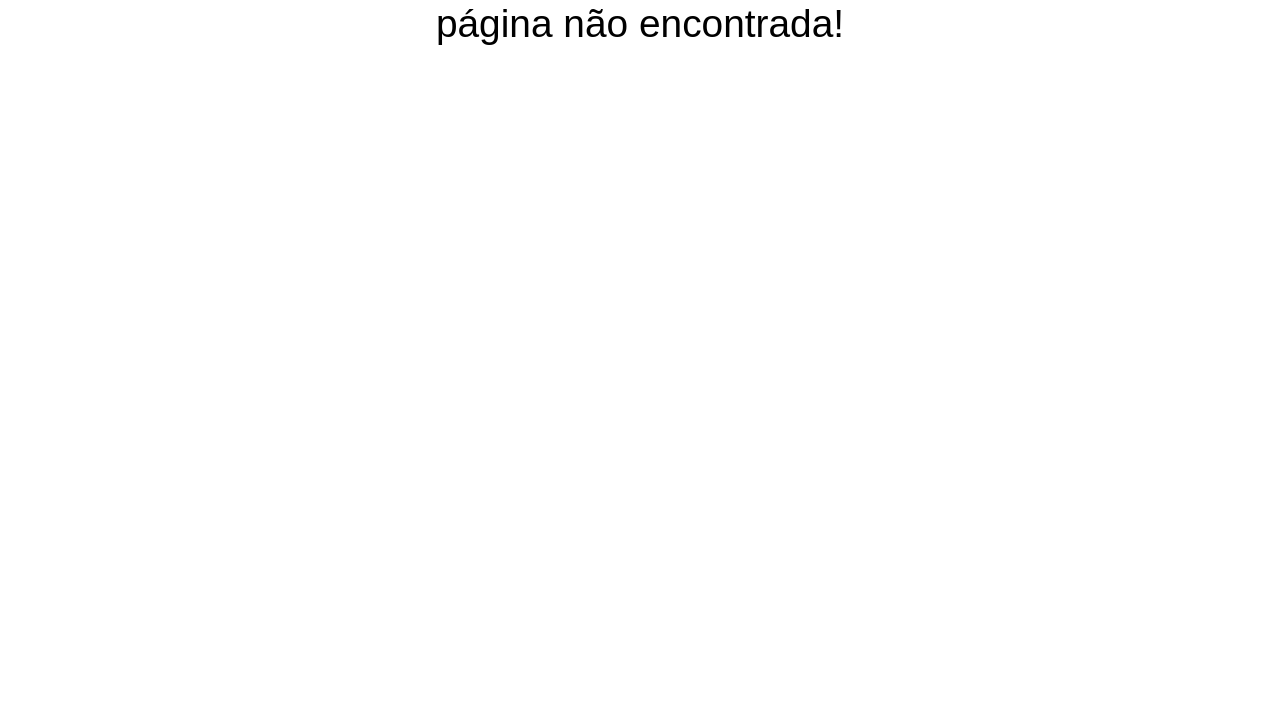
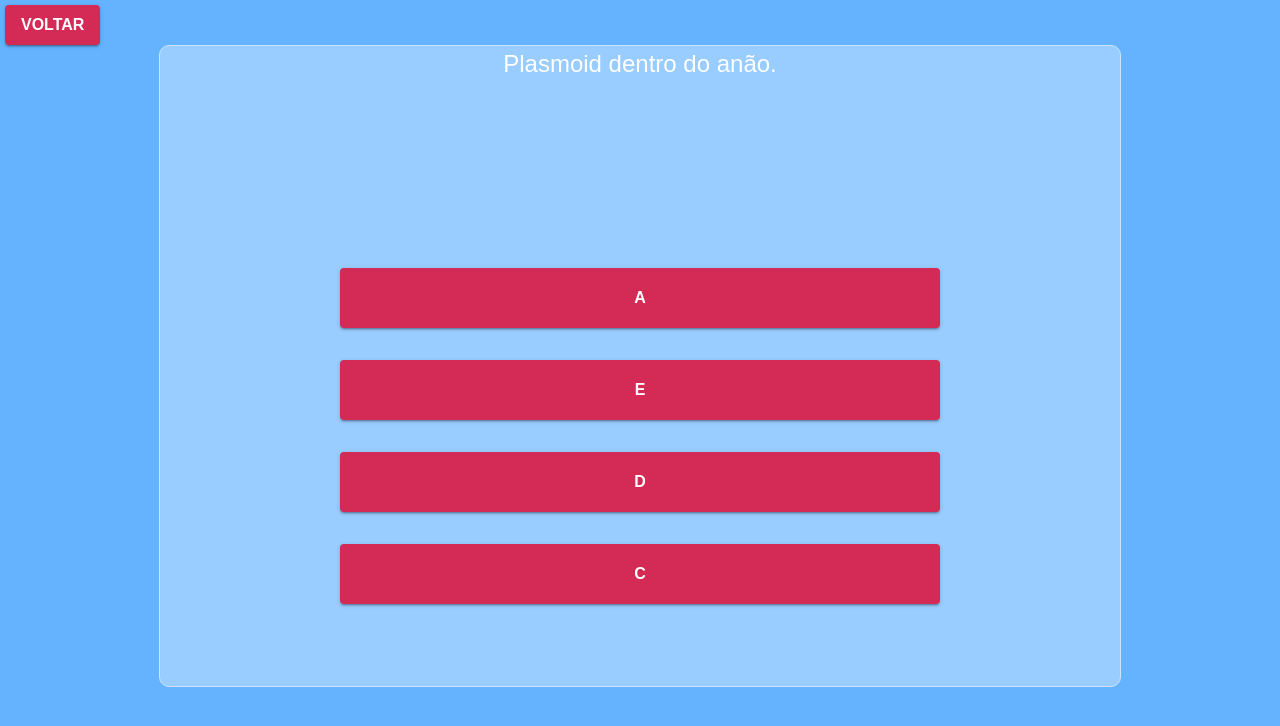
Before and after one commit to ThiagoAF25/IHC, a React (Create React App) app: page /quiz in a window 1280 px wide. Shown: the top 726 px of the page. Built offline with nearby package versions, Linux system fonts and the light colour scheme; the HTML template or start-up script is replaced by a standard one.

Commit message:
Iniciando Quiz

```diff
--- a/src/routes/index.tsx
+++ b/src/routes/index.tsx
@@ -3,6 +3,7 @@ import { ErrorPage } from "./ErrorPage";
 import { Home } from "../views/home";
 import { Config } from "../views/config";
 import { Stats } from "../views/stats";
+import { Quiz } from "../views/quiz";
 
 export const router = createBrowserRouter([
     {
@@ -15,6 +16,10 @@ export const router = createBrowserRouter([
         element: <Home />
     },
     {
+        path:"/quiz",
+        element: <Quiz />
+    },
+    {
         path: "/config",
         element: <Config />
     },
--- a/src/views/config/Components/SelectFont/index.tsx
+++ b/src/views/config/Components/SelectFont/index.tsx
@@ -4,6 +4,7 @@ import InputLabel from '@mui/material/InputLabel';
 import MenuItem from '@mui/material/MenuItem';
 import FormControl from '@mui/material/FormControl';
 import Select, { SelectChangeEvent } from '@mui/material/Select';
+
 
 interface SelectFontProps {
   value: string;  // Keep it as a string
--- a/src/views/config/index.tsx
+++ b/src/views/config/index.tsx
@@ -5,7 +5,7 @@ import SelectFontSize from './Components/SelectFontSize';
 import SelectFont from './Components/SelectFont';
 import InputSlider from './Components/Slider';
 import './style.css';
-import { setFont, setSize } from '../../App';
+import { fontVar, sizeVar, setSize, setFont } from '../../App';
 
 export const Config = () => {
   const [fontSize, setFontSize] = useState<number>(16);
@@ -13,8 +13,8 @@ export const Config = () => {
   const [sliderValue, setSliderValue] = useState<number>(50);
 
   const handleRestoreDefault = () => {
-    setFontSize(16);
-    setSelectedFont('Arial');
+    setSize(16);
+    setFont('Arial');
     setSliderValue(50);
   };
 
@@ -30,15 +30,15 @@ export const Config = () => {
       </Button>
       <Box className="containerConfig">
         <Box sx={{ display: 'inline-flex', flexDirection: 'row', flexWrap: 'wrap' }}>
-          <SelectFontSize value={fontSize} onChange={(value) => setFontSize(value)} />
+          <SelectFontSize value={fontSize} onChange={(value) => setFontSize(value)}/>
           <SelectFont value={selectedFont} onChange={(value) => setSelectedFont(value)} />
         </Box>
         <InputSlider />
         <Box style={{ marginTop: "40px", marginLeft: "80px" }}>
-          <Button component={Link} to="/home" variant="contained" color="primary" style={{ marginTop: "30px" }} onClick={handleRestoreDefault}>
+          <Button component={Link} to="/home" variant="contained" color="primary" style={{fontFamily: fontVar, fontSize:sizeVar, marginTop: "30px" }} onClick={handleRestoreDefault}>
             Restaurar Padrão
           </Button>
-          <Button component={Link} to="/home" onClick={handleApply} variant="contained" color="primary" style={{ marginLeft: "50px", marginTop: "30px" }}>
+          <Button component={Link} to="/home" onClick={handleApply} variant="contained" color="primary" style={{fontFamily: fontVar, fontSize:sizeVar,marginLeft: "50px", marginTop: "30px" }}>
             Aplicar
           </Button>
         </Box>
--- a/src/views/home/index.tsx
+++ b/src/views/home/index.tsx
@@ -2,6 +2,7 @@ import { Box, Button, Typography } from '@mui/material';
 import { Logo } from './Components/Logo'
 import { Link } from 'react-router-dom';
 import './style.css'
+import { fontVar, sizeVar } from '../../App';
 
 export const Home = () => {
     return (
@@ -12,19 +13,19 @@ export const Home = () => {
             <Box className="container">
 
                 <Box className="Text">
-                    <Typography variant="h5" color="white" fontFamily="Arial">Um jogo educativo a fim de concientizar todos os públicos sobre a segurança na Internet.</Typography>
+                    <Typography fontSize={sizeVar*1.5}  color="white" fontFamily={fontVar}>Um jogo educativo a fim de concientizar todos os públicos sobre a segurança na Internet.</Typography>
                 </Box>
                 <Box className="Buttons">
-                    <Button variant="contained" color="primary" className="button" style={{ marginBottom: "32px" }}>
+                    <Button component={Link} to="/quiz" variant="contained" color="primary" className="button" style={{ fontFamily: fontVar, fontSize:sizeVar, marginBottom: "32px" }}>
                         Modo Quiz
                     </Button>
-                    <Button variant="contained" color="primary" className="button" style={{ marginBottom: "32px" }}>
+                    <Button variant="contained" color="primary" className="button" style={{fontFamily: fontVar, fontSize:sizeVar, marginBottom: "32px" }}>
                         Modo História
                     </Button>
-                    <Button component={Link} to="/config" variant="contained" color="primary" className="button" style={{ marginBottom: "32px" }}>
+                    <Button component={Link} to="/config" variant="contained" color="primary" className="button" style={{fontFamily: fontVar, fontSize:sizeVar, marginBottom: "32px" }}>
                         Configurações
                     </Button>
-                    <Button component={Link} to="/stats"  variant="contained" color="primary" className="button" >
+                    <Button component={Link} to="/stats"  variant="contained" color="primary" className="button" style={{fontFamily: fontVar, fontSize:sizeVar}} >
                         Estatísticas
                     </Button>
                 </Box>
--- /dev/null
+++ b/src/views/quiz/index.tsx
@@ -0,0 +1,34 @@
+import { Box, Button, Typography} from '@mui/material';
+import { Link } from 'react-router-dom';
+import './style.css'
+import { fontVar, sizeVar } from '../../App';
+
+export const Quiz = () => {
+    return (
+        <div className="quizDiv">
+            <Button component={Link} to="/home" variant="contained" color="primary" style={{ marginTop: "5px", marginLeft: "5px"}}>
+                Voltar
+            </Button>
+            <Box className="containerQuiz">
+                <Box className="perguntaQuiz">
+                    <Typography fontSize={sizeVar*1.5}  color="white" fontFamily={fontVar}>Plasmoid dentro do anão.</Typography>
+                </Box>
+                <Box className="buttonQuiz">
+                    <Button component={Link} to="/quiz" variant="contained" color="primary" className="button" style={{ fontFamily: fontVar, fontSize:sizeVar, marginBottom: "32px" }}>
+                        A
+                    </Button>
+                    <Button variant="contained" color="primary" className="button" style={{fontFamily: fontVar, fontSize:sizeVar, marginBottom: "32px" }}>
+                        E
+                    </Button>
+                    <Button component={Link} to="/quiz" variant="contained" color="primary" className="button" style={{ fontFamily: fontVar, fontSize:sizeVar, marginBottom: "32px" }}>
+                        D
+                    </Button>
+                    <Button variant="contained" color="primary" className="button" style={{fontFamily: fontVar, fontSize:sizeVar, marginBottom: "32px" }}>
+                        C
+                    </Button>
+                </Box>
+            </Box>
+
+        </div>
+    )
+}
--- /dev/null
+++ b/src/views/quiz/style.css
@@ -0,0 +1,29 @@
+.quizDiv {
+    background: #65B2FF;
+    height: 100vh;
+    width: 100%;
+}
+
+.containerQuiz {
+    width: 75%;
+    background: #99CCFF;
+    height: 80%;
+    border-radius: 10px;
+    margin: 0 auto;
+    border-style: solid;
+    border-width: 1px;
+    border-color: #CCE5FF;
+    display: flex;
+    flex-direction: column;
+    justify-content: space-between;
+}
+
+.perguntaQuiz {
+    align-self: center;
+}
+
+.buttonQuiz {
+    margin: 50px ;
+    width: 600px;
+    align-self: center;
+}
--- a/src/views/stats/index.tsx
+++ b/src/views/stats/index.tsx
@@ -1,7 +1,7 @@
 import { Box, Button } from '@mui/material';
 import { Link } from 'react-router-dom';
 import './style.css';
-
+import { fontVar, sizeVar } from '../../App';
 
 export const Stats = () => {
     return (
```
